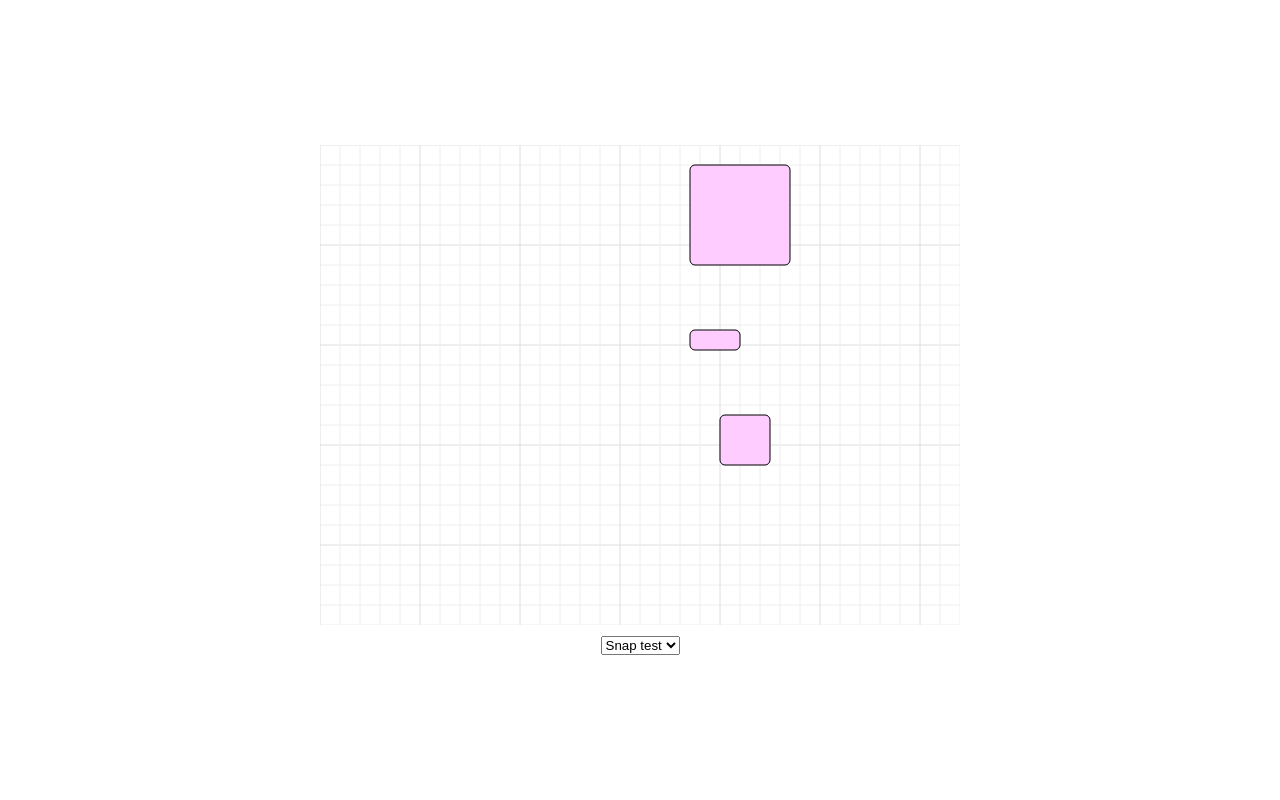
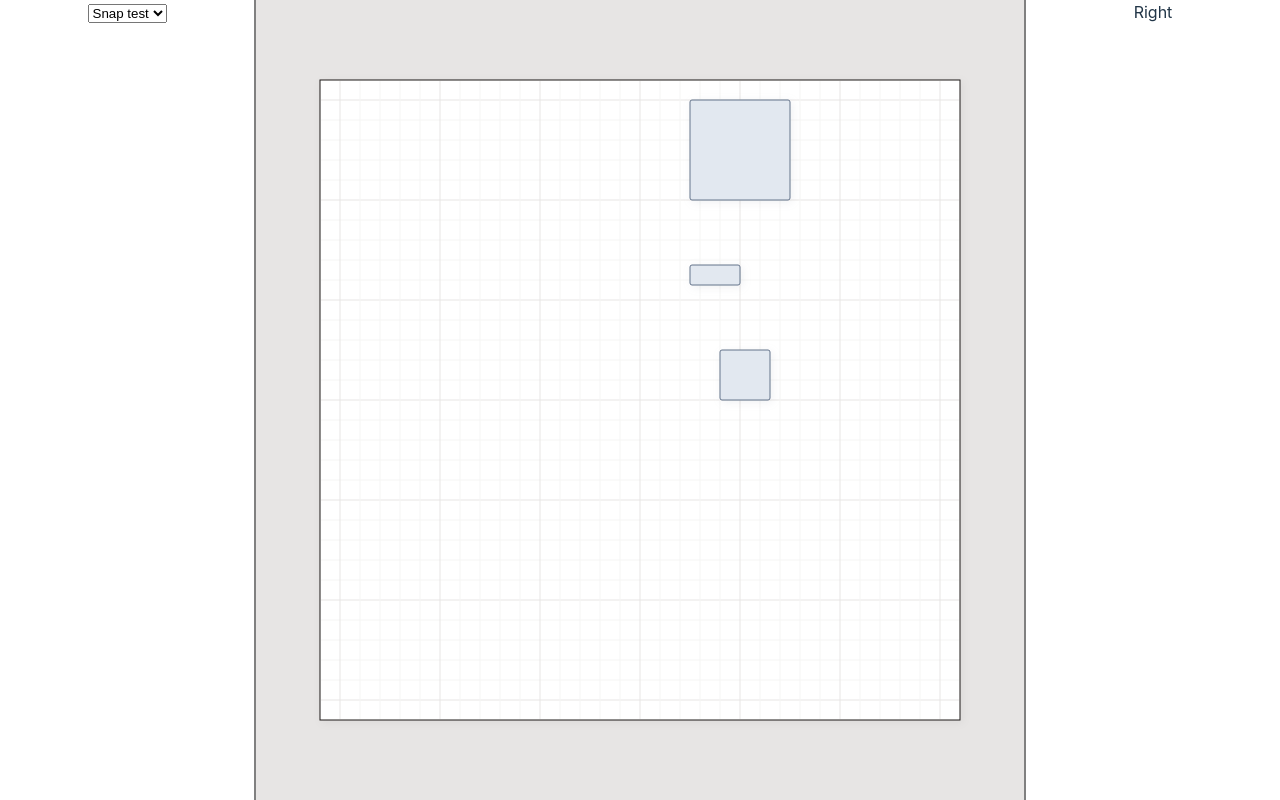
Before and after one commit to kkckkc/diagram-craft, a React (Vite) app: page / in a window 1280 px wide. Built offline with nearby package versions, Linux system fonts and the light colour scheme.

Commit message:
Zoom/pan: Fix defects and add initial application shell

```diff
--- a/src/App.css
+++ b/src/App.css
@@ -4,3 +4,65 @@
   padding: 2rem;
   text-align: center;
 }
+
+
+#app {
+  position: absolute;
+  left: 0;
+  top: 0;
+  bottom: 0;
+  right: 0;
+
+  display: grid;
+  grid-template-columns: 20% 60% 20%;
+  grid-template-rows: 1fr;
+}
+
+#left {
+  background: white;
+  border-right: 2px solid gray;
+}
+
+#right {
+  background: white;
+  border-left: 2px solid gray;
+}
+
+#middle {
+  position: relative;
+}
+
+#middle svg {
+  position: absolute;
+  left: 0;
+  top: 0;
+  right: 0;
+  bottom: 0;
+  background: #e7e5e4;
+  height: 100%;
+  width: 100%;
+}
+
+.documentBounds {
+  fill: white;
+  stroke: #1c1917;
+  stroke-width: 1;
+  filter: drop-shadow(2px 2px 4px rgba(27, 25, 23, 0.05));
+}
+
+.grid {
+  stroke-width: 1;
+}
+.grid--minor {
+  stroke: #f5f5f4;
+}
+.grid--major {
+  stroke: #e7e5e4;
+}
+
+.node {
+  fill: #e2e8f0;
+  stroke: #64748b;
+  stroke-width: 1;
+  filter: drop-shadow(2px 2px 4px rgba(103, 116, 137, 0.1));
+}
--- a/src/App.tsx
+++ b/src/App.tsx
@@ -19,14 +19,14 @@ const diagrams = [
 const App = () => {
   const [selectedDiagram, setSelectedDiagram] = useState(1);
   const $d = diagrams[selectedDiagram].diagram;
+
   //useEffect(() => {
   //  perftest(new SnapManagerPerftest());
   //}, []);
 
   return (
-    <div>
-      <Canvas key={selectedDiagram} diagram={$d} />
-
+    <div id="app">
+      <div id="left">
         <select
           onChange={e => {
             setSelectedDiagram(Number(e.target.value));
@@ -39,6 +39,13 @@ const App = () => {
           ))}
         </select>
       </div>
+
+      <div id="middle">
+        <Canvas key={selectedDiagram} diagram={$d} />
+      </div>
+
+      <div id="right">Right</div>
+    </div>
   );
 };
 
--- a/src/canvas/Canvas.tsx
+++ b/src/canvas/Canvas.tsx
@@ -16,6 +16,7 @@ import { Grid } from './Grid.tsx';
 import { useRedraw } from './useRedraw.tsx';
 import { findAction, MacKeymap } from './keyMap.ts';
 import { Point } from '../geometry/point.ts';
+import { DocumentBounds } from './DocumentBounds.tsx';
 
 const BACKGROUND = 'background';
 
@@ -73,6 +74,35 @@ export const Canvas = (props: Props) => {
       svgRef.current?.removeEventListener('wheel', wheelEventHandler);
     };
   });
+
+  useEffect(() => {
+    if (!svgRef.current) return;
+
+    const adjustViewbox = () => {
+      // TODO: Respect zoom level
+      if (diagram.viewBox.zoomLevel === 1) {
+        diagram.viewBox.pan({
+          x: Math.floor(-(svgRef.current!.getBoundingClientRect().width - diagram.size.w) / 2),
+          y: Math.floor(-(svgRef.current!.getBoundingClientRect().height - diagram.size.h) / 2)
+        });
+      }
+      diagram.viewBox.dimensions = {
+        w: Math.floor(svgRef.current!.getBoundingClientRect().width * diagram.viewBox.zoomLevel),
+        h: Math.floor(svgRef.current!.getBoundingClientRect().height * diagram.viewBox.zoomLevel)
+      };
+      diagram.viewBox.windowSize = {
+        w: Math.floor(svgRef.current!.getBoundingClientRect().width),
+        h: Math.floor(svgRef.current!.getBoundingClientRect().height)
+      };
+    };
+
+    adjustViewbox();
+
+    window.addEventListener('resize', adjustViewbox);
+    return () => {
+      window.removeEventListener('resize', adjustViewbox);
+    };
+  }, [diagram]);
 
   useEffect(() => {
     const listener = (e: KeyboardEvent) => {
@@ -235,19 +265,15 @@ export const Canvas = (props: Props) => {
   return (
     <>
       <DndProvider backend={HTML5Backend}>
-        <div>
         <svg
-            viewBox={`0 0 640 480`}
           ref={svgRef}
-            width="640px"
-            height="480px"
-            style={{ border: '1px solid white', background: 'white' }}
-            onMouseDown={e =>
-              onMouseDown(BACKGROUND, Point.fromEvent(e.nativeEvent), e.nativeEvent)
-            }
+          preserveAspectRatio="none"
+          viewBox={diagram.viewBox.svgViewboxString}
+          onMouseDown={e => onMouseDown(BACKGROUND, Point.fromEvent(e.nativeEvent), e.nativeEvent)}
           onMouseUp={e => onMouseUp(BACKGROUND, Point.fromEvent(e.nativeEvent))}
           onMouseMove={e => onMouseMove(Point.fromEvent(e.nativeEvent), e.nativeEvent)}
         >
+          <DocumentBounds diagram={diagram} />
           <Grid diagram={diagram} />
 
           {diagram.elements.map(e => {
@@ -284,7 +310,6 @@ export const Canvas = (props: Props) => {
           />
           <SelectionMarquee ref={selectionMarqueeRef} selection={selection.current} />
         </svg>
-        </div>
       </DndProvider>
     </>
   );
--- /dev/null
+++ b/src/canvas/DocumentBounds.tsx
@@ -0,0 +1,16 @@
+import { Diagram } from '../model-viewer/diagram.ts';
+
+export const DocumentBounds = (props: Props) => {
+  const { diagram } = props;
+  const { w, h } = diagram.size;
+
+  return (
+    <>
+      <rect className="documentBounds" x={0} y={0} width={w} height={h} />
+    </>
+  );
+};
+
+type Props = {
+  diagram: Diagram;
+};
--- a/src/canvas/Grid.tsx
+++ b/src/canvas/Grid.tsx
@@ -12,41 +12,38 @@ export const Grid = (props: Props) => {
 
   const gridLines = [];
 
-  for (let i = 0; i <= rows; i++) {
-    const yCoord = i * y;
+  for (let i = 0; i < rows; i++) {
+    const yCoord = i * y + y;
+    if (yCoord >= diagram.size.h - 1) continue;
+
     gridLines.push(
       <line
         key={`row-${i}`}
-        x1={0}
+        x1={1}
         y1={yCoord}
-        x2={w}
+        x2={w - 1}
         y2={yCoord}
-        stroke={i % 5 === 0 ? '#dedede' : '#eeeeee'}
-        strokeWidth={1}
+        className={'grid ' + (i % 5 === 0 ? 'grid--major' : 'grid--minor')}
       />
     );
   }
 
-  for (let i = 0; i <= cols; i++) {
-    const xCoord = i * x;
+  for (let i = 0; i < cols; i++) {
+    const xCoord = i * x + x;
+    if (xCoord >= diagram.size.w - 1) continue;
     gridLines.push(
       <line
         key={`col-${i}`}
         x1={xCoord}
-        y1={0}
+        y1={1}
         x2={xCoord}
-        y2={h}
-        stroke={i % 5 === 0 ? '#dedede' : '#eeeeee'}
-        strokeWidth={1}
+        y2={h - 1}
+        className={'grid ' + (i % 5 === 0 ? 'grid--major' : 'grid--minor')}
       />
     );
   }
 
-  return (
-    <svg width={w} height={h}>
-      {gridLines}
-    </svg>
-  );
+  return <>{gridLines}</>;
 };
 
 type Props = {
--- a/src/canvas/Node.tsx
+++ b/src/canvas/Node.tsx
@@ -82,10 +82,9 @@ export const Node = forwardRef<NodeApi, Props>((props, ref) => {
           y={wy}
           width={props.def.bounds.size.w}
           height={props.def.bounds.size.h}
-          fill="#ffccff"
-          style={{ stroke: 'black', strokeWidth: '1' }}
-          rx="5"
-          ry="5"
+          className={'node'}
+          rx="2"
+          ry="2"
           onMouseDown={onMouseDown}
         />
 
--- a/src/canvas/Selection.logic.ts
+++ b/src/canvas/Selection.logic.ts
@@ -30,6 +30,7 @@ export const rotateDragActions: DragActions = {
       ...selection.bounds,
       rotation: Vector.angle(Vector.from(center, coord)) + Math.PI / 2
     };
+    selection.guides = [];
 
     diagram.transformNodes(selection.elements, TransformFactory.fromTo(before, selection.bounds));
   },
--- a/src/model-editor/snap/canvasSnapProvider.ts
+++ b/src/model-editor/snap/canvasSnapProvider.ts
@@ -9,7 +9,7 @@ export class CanvasSnapProvider implements SnapProvider<'canvas'> {
   constructor(private readonly diagram: Diagram) {}
 
   getAnchors(_box: Box): AnchorOfType<'canvas'>[] {
-    const { w, h } = this.diagram.viewBox.dimensions;
+    const { w, h } = this.diagram.size;
     return [
       {
         line: Line.from({ x: w / 2, y: 0 }, { x: w / 2, y: h }),
--- a/src/model-viewer/diagram.ts
+++ b/src/model-viewer/diagram.ts
@@ -79,23 +79,26 @@ export type ViewboxEvents = {
 };
 
 class Viewbox extends EventEmitter<ViewboxEvents> {
-  #dimensions: Extent = {
-    w: 640,
-    h: 480
-  };
+  #dimensions: Extent;
 
   #offset: Point = {
     x: 0,
     y: 0
   };
 
-  constructor() {
+  zoomLevel = 1;
+
+  windowSize: Extent;
+
+  constructor(size: Extent) {
     super();
+    this.#dimensions = size;
+    this.windowSize = size;
   }
 
   toDiagramPoint(point: Point) {
     const transforms = TransformFactory.fromTo(
-      { pos: { x: 0, y: 0 }, size: { w: 640, h: 480 }, rotation: 0 },
+      { pos: { x: 0, y: 0 }, size: { w: this.windowSize.w, h: this.windowSize.h }, rotation: 0 },
       { pos: { x: this.#offset.x, y: this.#offset.y }, size: this.#dimensions, rotation: 0 }
     );
     return Transform.point(point, ...transforms);
@@ -112,6 +115,8 @@ class Viewbox extends EventEmitter<ViewboxEvents> {
       w: this.#dimensions.w * factor,
       h: this.#dimensions.h * factor
     };
+    this.zoomLevel *= factor;
+
     this.emit('viewbox', { viewbox: this });
   }
 
@@ -122,6 +127,11 @@ class Viewbox extends EventEmitter<ViewboxEvents> {
 
   get dimensions(): Extent {
     return this.#dimensions;
+  }
+
+  set dimensions(d: Extent) {
+    this.#dimensions = d;
+    this.emit('viewbox', { viewbox: this });
   }
 
   get offset(): Point {
@@ -139,7 +149,12 @@ export class Diagram extends EventEmitter<DiagramEvents> {
   readonly edgeLookup: Record<string, ResolvedEdgeDef> = {};
   readonly undoManager = new UndoManager();
 
-  viewBox = new Viewbox();
+  size: Extent = {
+    w: 640,
+    h: 640
+  };
+
+  viewBox = new Viewbox(this.size);
 
   // TODO: Add listener/event on grid change
   readonly grid = {
```
Lines whose indentation alone changed are shown as unchanged.
